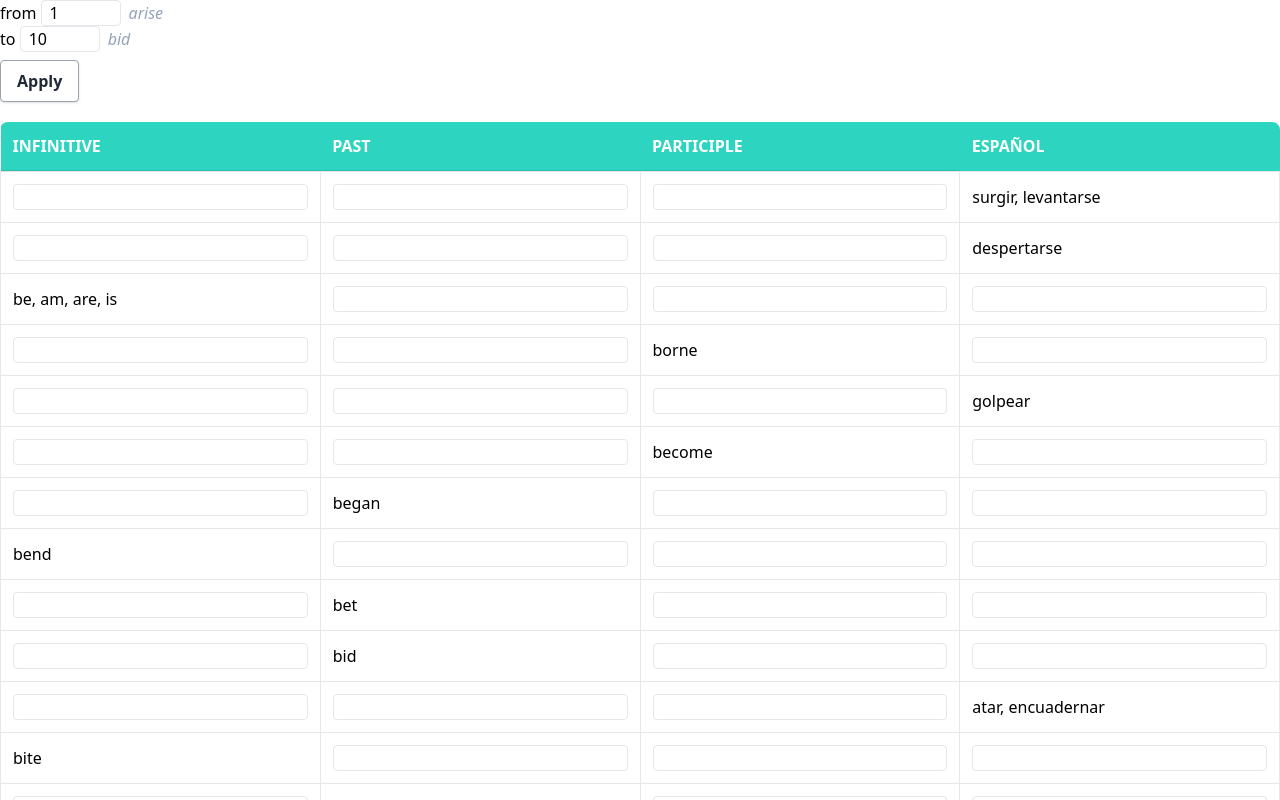
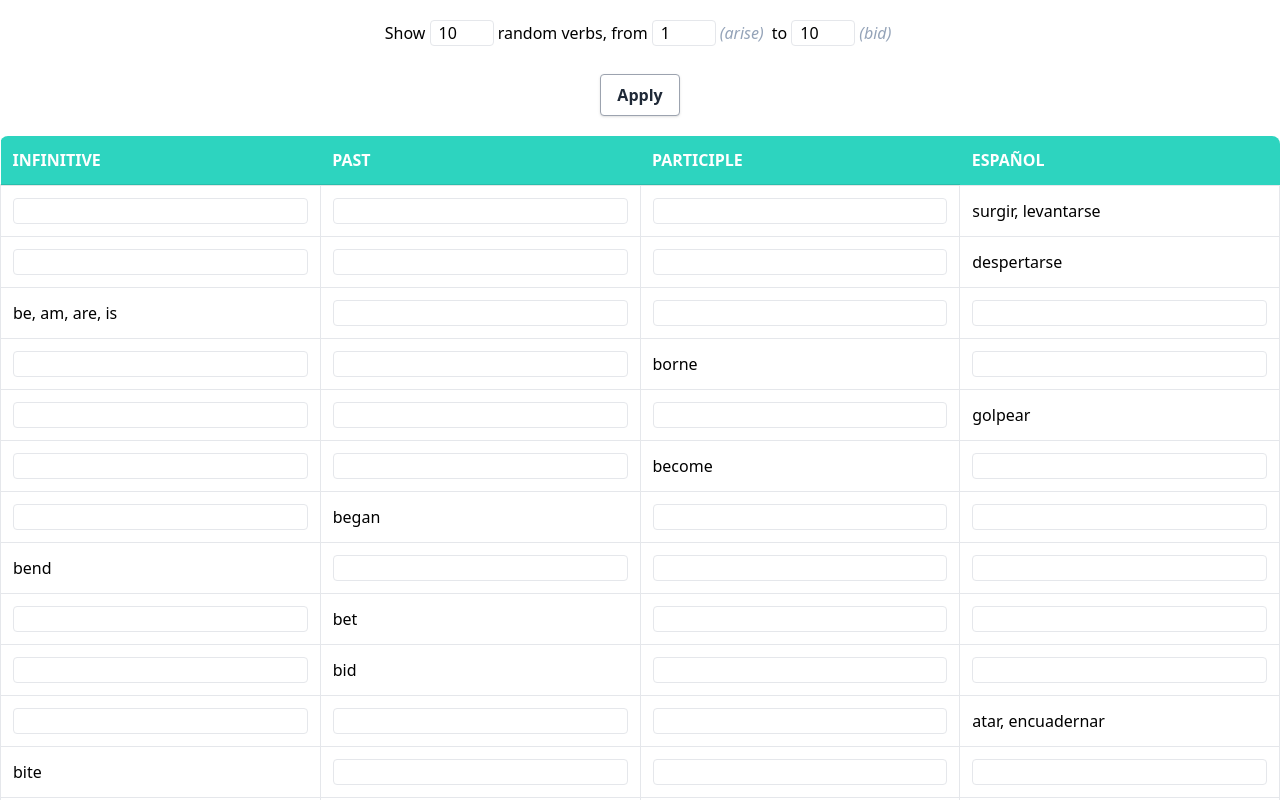
Before and after one commit to Gnpd/irregular-verbs, a Next.js app: page / in a window 1280 px wide. Shown: the top 800 px of the page. Built offline with nearby package versions, Linux system fonts and the light colour scheme.

Commit message:
feat(Controls): add total selection and styles

```diff
--- a/src/components/Controls.tsx
+++ b/src/components/Controls.tsx
@@ -3,32 +3,39 @@ import { Verb } from './TableForm'
 
 interface Props{
     allVerbs: Verb[];
-    onApply: (from:number,to:number)=> void;
+    onApply: (from:number,to:number, total:number)=> void;
 }
-const classNone = "pl-2 !border  !border-grey-300 rounded w-20"
+const classNone = "pl-2 !border  !border-grey-300 rounded w-16"
 
 const Controls = ({allVerbs,onApply}:Props)=>{
     const [from, setFrom] = useState<number>(1)
     const [to, setTo] = useState<number>(10)
+    const [total, setTotal] = useState<number>(10)
+
 
     const handleChangeFrom = (e: React.FormEvent<HTMLInputElement>)=>{
         const value = e.currentTarget.value;
         setFrom(Number(value))
       }
-      const handleChangeTo = (e: React.FormEvent<HTMLInputElement>)=>{
-        const value = e.currentTarget.value;
-        setTo(Number(value))
-      }
-      console.log(allVerbs.length)
+    const handleChangeTo = (e: React.FormEvent<HTMLInputElement>)=>{
+      const value = e.currentTarget.value;
+      setTo(Number(value))
+    }
+    const handleChangeTotal = (e: React.FormEvent<HTMLInputElement>)=>{
+      const value = e.currentTarget.value;
+      setTotal(Number(value))
+    }
+
     return <>
-    <div>from <input type="number" onChange={handleChangeFrom} min='1' value={from} className={classNone} />
-    <span className="text-slate-400 italic pl-2">{allVerbs[from-1]?.infinitive}</span></div>
-    <div>to <input type="number" onChange={handleChangeTo} min='2' max={allVerbs.length} value={to} className={classNone}/>
-    <span className="text-slate-400 italic pl-2">{allVerbs[to-1]?.infinitive}</span></div>
-    <div>
+    <div className="m-5 text-center">
+      Show <input type="number" onChange={handleChangeFrom} min='1' max={allVerbs.length} value={total} className={classNone} /> random verbs, from <input type="number" onChange={handleChangeFrom} min='1' value={from} className={classNone} />
+    <span className="text-slate-400 italic p-1">({allVerbs[from-1]?.infinitive})</span> to <input type="number" onChange={handleChangeTo} min='2' max={allVerbs.length} value={to} className={classNone}/>
+    <span className="text-slate-400 italic p-1">({allVerbs[to-1]?.infinitive})</span>
+    </div>
+    <div className="text-center">
       <button
         className="mt-2 bg-white hover:bg-gray-100 text-gray-800 font-semibold py-2 px-4 border border-gray-400 rounded shadow"
-        onClick={()=>onApply(from,to)}>
+        onClick={()=>onApply(from,to,total)}>
         Apply
       </button></div>
     </>
--- a/src/components/TableForm.tsx
+++ b/src/components/TableForm.tsx
@@ -68,12 +68,13 @@ const TableForm = ()=>{
 
   if (!verbs) return <div>Loading...</div>;
 
-  const transformVerbs = (from:number,to:number)=>{
+  const transformVerbs = (from:number,to:number, total:number)=>{
     const slice = allVerbs.slice(from-1, to)
-    console.log({from,to})
-    console.log(slice.map(({infinitive}:{infinitive:string})=>infinitive))
+    //console.log(slice.map(({infinitive}:{infinitive:string})=>infinitive))
     const random = shuffleVerbs(slice)
-    setVerbs(random)
+    const toTotal = random.slice(0,total)
+    console.log(toTotal.map(({infinitive}:{infinitive:string})=>infinitive))
+    setVerbs(toTotal)
   }
     return <>
     <Controls onApply={transformVerbs} allVerbs={allVerbs} />
```
